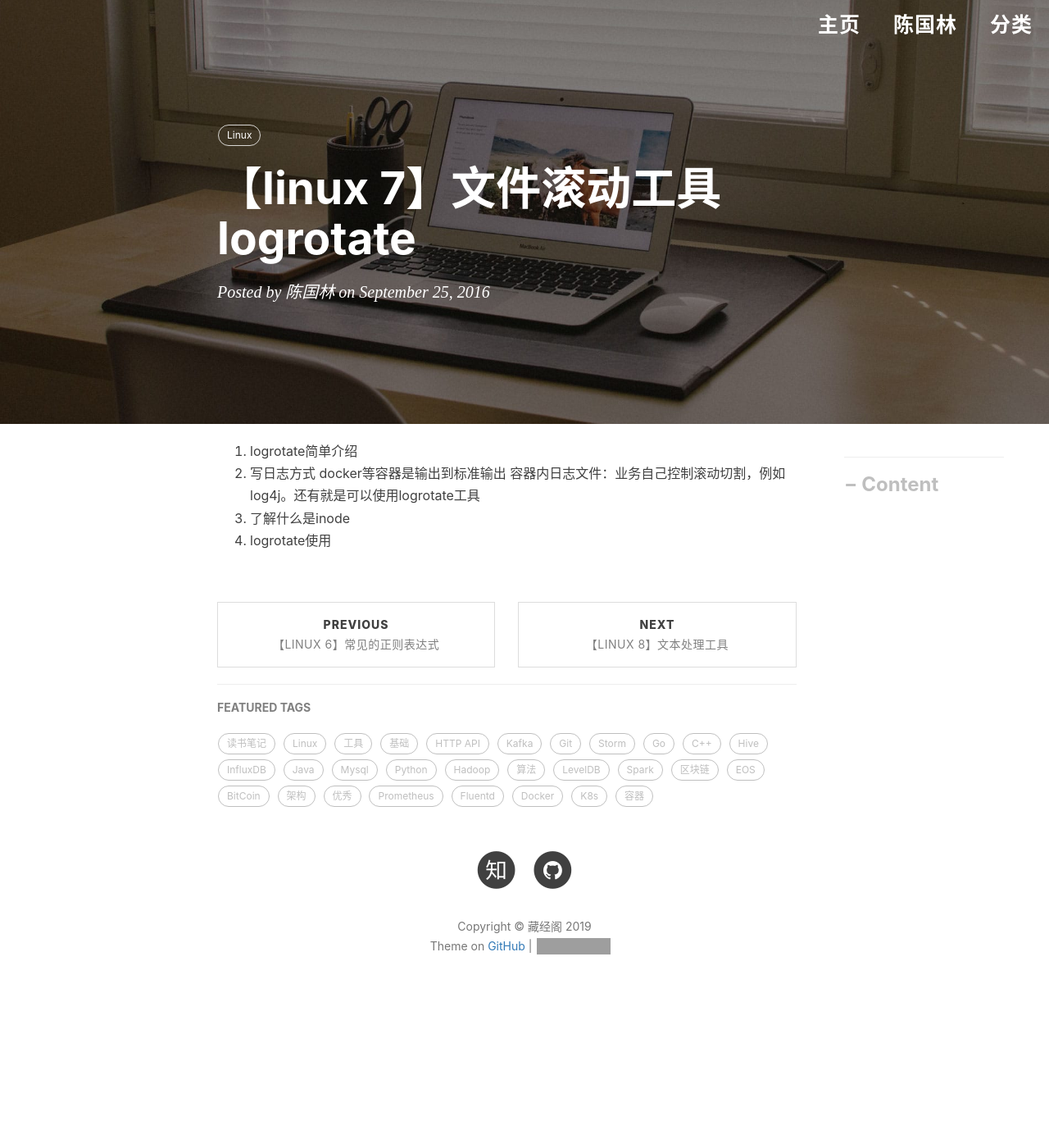
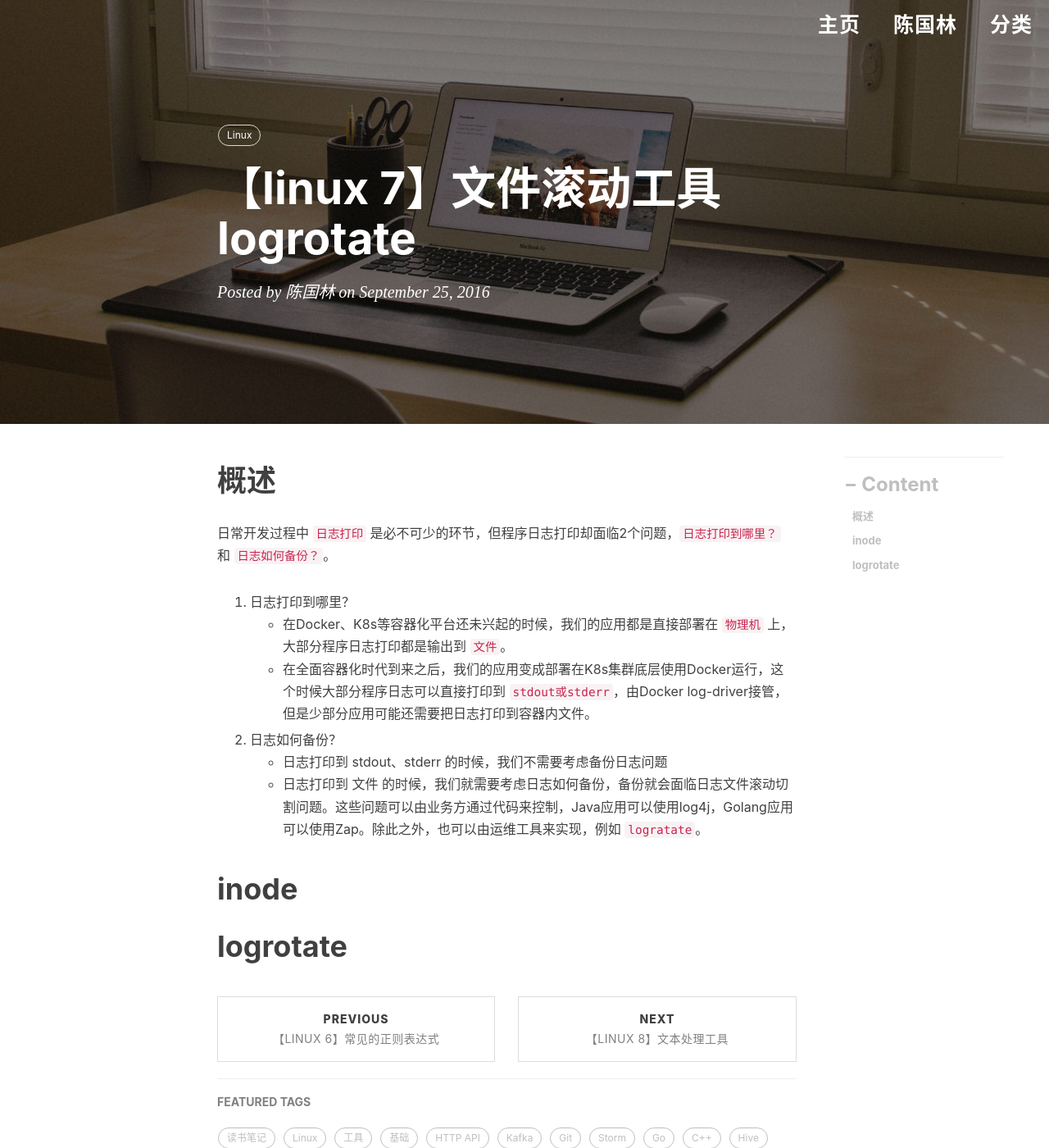
Before and after one commit to engru/chenguolin.github.io, a Jekyll site: the page built from _posts/2016-09-25-【Linux-7】文件滚动工具 logrotate.md, in a window 1280 px wide and 1400 px high. Shown: the whole window at 82% size. Built offline with Jekyll 4.4.1, drawn with Linux system fonts in a browser that asks for light colours; nearby versions of some CDN libraries; comment, search, counter and statistics services are not loaded; grey boxes are pictures that could not be loaded.

Commit message:
Update 2016-09-25-【Linux-7】文件滚动工具 logrotate.md

```diff
--- a/_posts/2016-09-25-【Linux-7】文件滚动工具 logrotate.md
+++ b/_posts/2016-09-25-【Linux-7】文件滚动工具 logrotate.md
@@ -6,9 +6,16 @@ tags:         #标签
     - Linux
 ---
 
-1. logrotate简单介绍
-2. 写日志方式
-   docker等容器是输出到标准输出
-   容器内日志文件：业务自己控制滚动切割，例如log4j。还有就是可以使用logrotate工具
-3. 了解什么是inode
-4. logrotate使用
+# 概述
+日常开发过程中 `日志打印` 是必不可少的环节，但程序日志打印却面临2个问题，`日志打印到哪里？` 和 `日志如何备份？`。
+
+1. 日志打印到哪里？
+    + 在Docker、K8s等容器化平台还未兴起的时候，我们的应用都是直接部署在 `物理机` 上，大部分程序日志打印都是输出到 `文件`。
+    + 在全面容器化时代到来之后，我们的应用变成部署在K8s集群底层使用Docker运行，这个时候大部分程序日志可以直接打印到 `stdout或stderr`，由Docker log-driver接管，但是少部分应用可能还需要把日志打印到容器内文件。
+2. 日志如何备份？
+    + 日志打印到 stdout、stderr 的时候，我们不需要考虑备份日志问题
+    + 日志打印到 文件 的时候，我们就需要考虑日志如何备份，备份就会面临日志文件滚动切割问题。这些问题可以由业务方通过代码来控制，Java应用可以使用log4j，Golang应用可以使用Zap。除此之外，也可以由运维工具来实现，例如 `logratate`。
+
+# inode
+
+# logrotate
```
